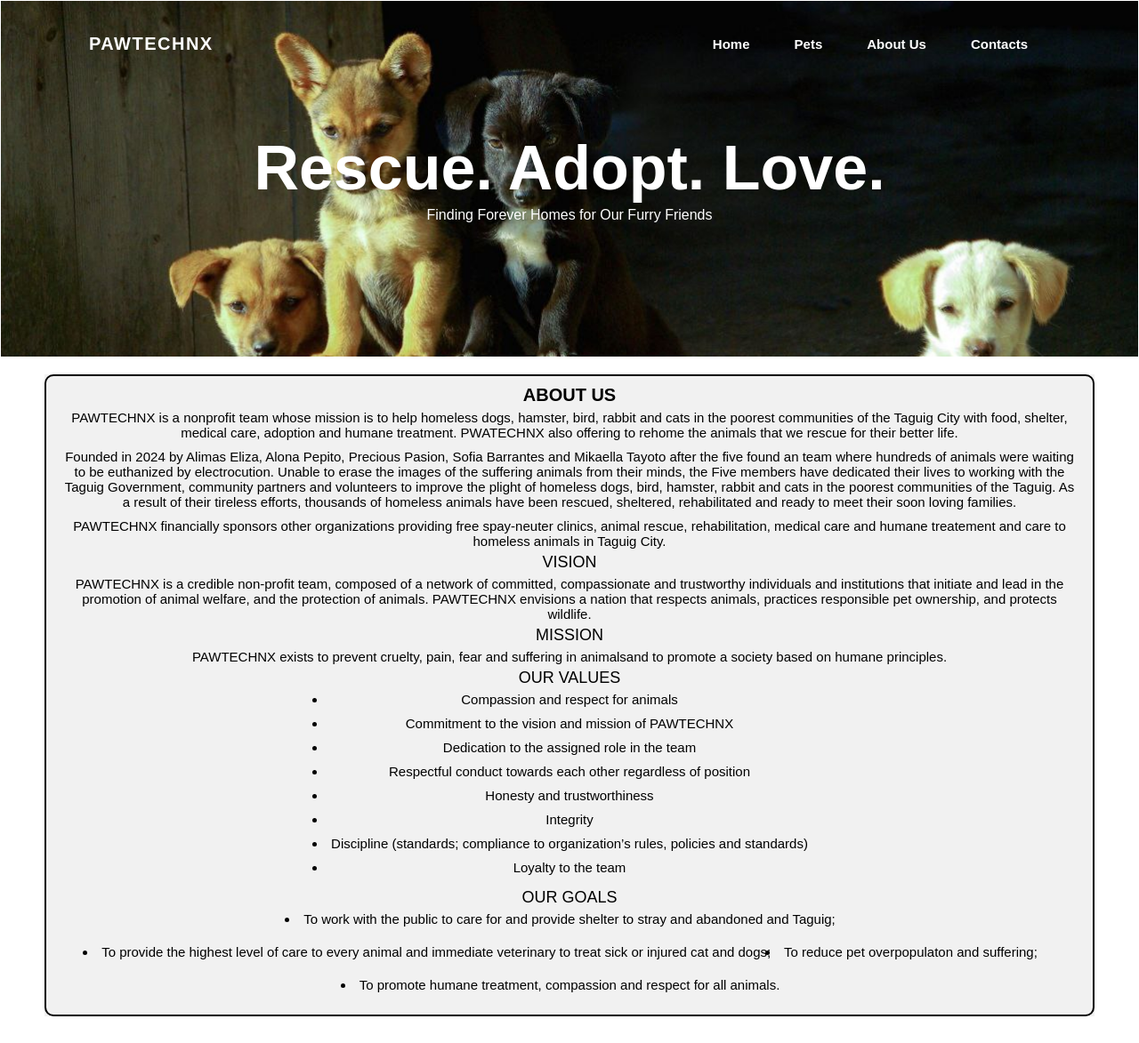
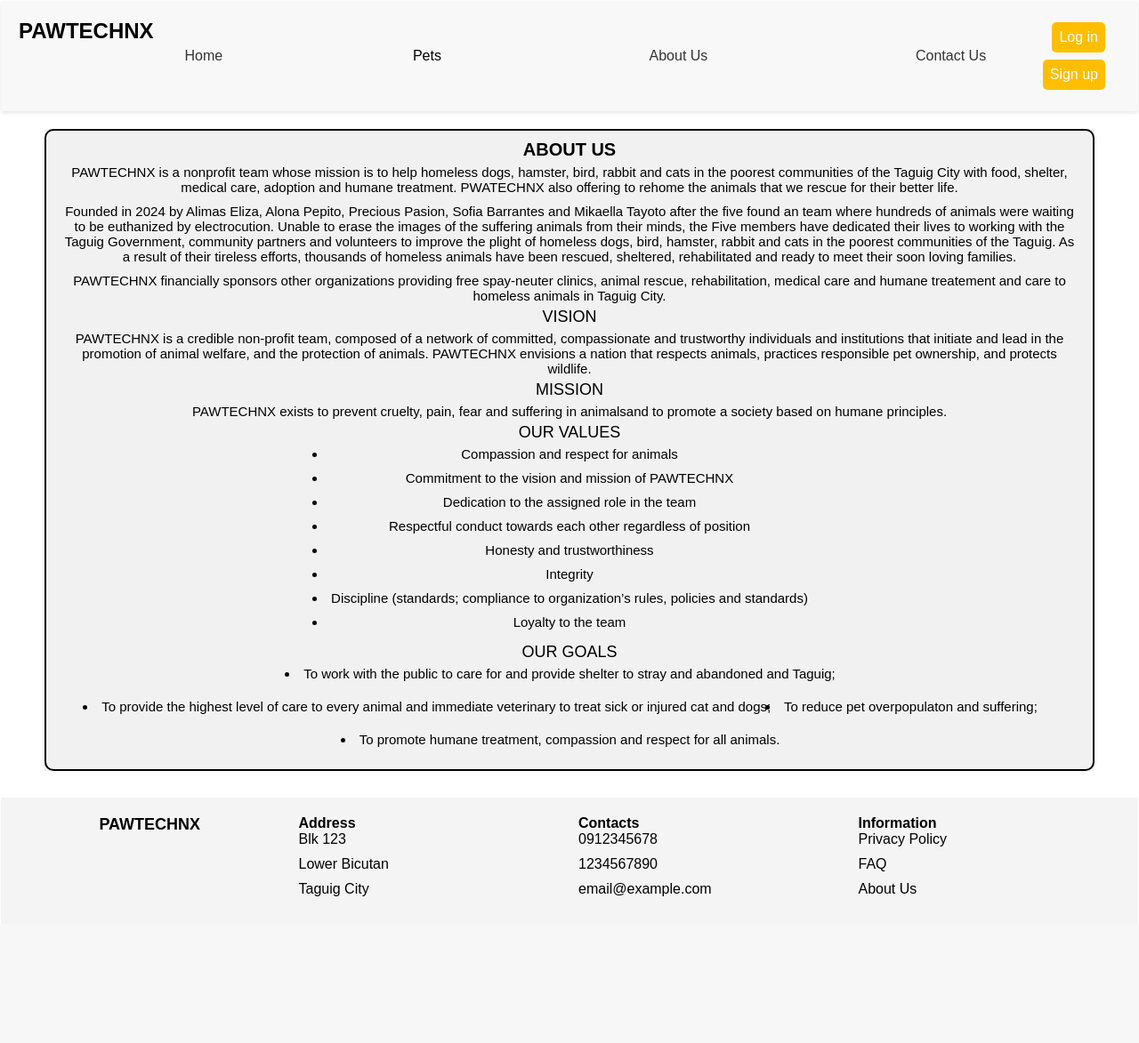
Before and after one commit to PUP-BSIT/project-tech_nx, a PHP site: page /about_us.html in a window 1280 px wide. Shown: the whole page at 89% size. After the commit the page ends 1008 px from the top, so only its background shows below. Run offline with PHP 8.4, Linux system fonts and the light colour scheme.

Commit message:
add changes

```diff
--- a/pawtechnx/about_us.html
+++ b/pawtechnx/about_us.html
@@ -1,93 +1,99 @@
 <!DOCTYPE html>
 <html lang="en">
   <head>
-    <meta charset="UTF-8">
-    <meta name="viewport" content="width=device-width, initial-scale=1.0">
-    <link rel="stylesheet" href="style_about_us.css">
+    <meta charset="UTF-8" />
+    <meta name="viewport" content="width=device-width, initial-scale=1.0" />
+    <link rel="stylesheet" href="style_about_us.css" />
     <title>About Us</title>
   </head>
   <body>
-  <div class="banner">
-    <div class="nav-bar">
-      <div class="logo">
-        <p>PAWTECHNX</p>
-      </div>
-      <ul>
-        <li><a href="home_page.html">Home</a></li>
-        <li><a href="pet_page.html">Pets</a></li>
-        <li><a href="about_us.html">About Us</a></li>
-        <li><a href="contacts.html">Contacts</a></li>
-      </ul>
-    </div>
-    <div class="banner-header">
-      <h1>Rescue. Adopt. Love.</h1>
-      <p>Finding Forever Homes for Our Furry Friends</p>
+    <div class="header">
+      <div class="title">PAWTECHNX</div>
+      <nav class="nav">
+        <a href="home_page.php">Home</a>
+        <div class="dropdown">
+          <button class="dropbtn">Pets</button>
+          <div class="dropdown-content">
+            <a href="cats.html">Cats</a>
+            <a href="dogs.html">Dogs</a>
+            <a href="rabbits.html">Rabbits</a>
+            <a href="hamsters.html">Hamsters</a>
           </div>
         </div>
-
+        <a href="about_us.html">About Us</a>
+        <a href="contacts.html">Contact Us</a>
+      </nav>
+      <div class="register">
+        <button><a href="./Login.html">Log in</a></button>
+        <button><a href="./Registration.html">Sign up</a></button>
+      </div>
+    </div>
     <div class="container">
       <div class="us">
         <div class="about">
           <div class="about-1">
             <h1>ABOUT US</h1>
-            <p>PAWTECHNX is a nonprofit team whose mission is to help homeless
-                dogs, hamster, bird, rabbit and cats in the poorest communities
-                of the Taguig City with food, shelter, medical care, adoption
-                and humane treatment. PWATECHNX also offering to rehome the
-                animals that we rescue for their better life.</p>
+            <p>
+              PAWTECHNX is a nonprofit team whose mission is to help homeless
+              dogs, hamster, bird, rabbit and cats in the poorest communities of
+              the Taguig City with food, shelter, medical care, adoption and
+              humane treatment. PWATECHNX also offering to rehome the animals
+              that we rescue for their better life.
+            </p>
 
-            <p> Founded in 2024 by Alimas Eliza, Alona Pepito, Precious Pasion,
-                Sofia Barrantes and Mikaella Tayoto after the five found an
-                team where hundreds of animals were waiting to be euthanized
-                by electrocution. Unable to erase the images of the suffering
-                animals from their minds, the Five members have dedicated
-                their lives to working with the Taguig Government, community
-                partners and volunteers to improve the plight of homeless
-                dogs, bird, hamster, rabbit and cats in the poorest
-                communities of the Taguig. As a result of their tireless
-                efforts, thousands of homeless animals have been rescued,
-                sheltered, rehabilitated and ready to meet their soon loving
-                families. </p>
+            <p>
+              Founded in 2024 by Alimas Eliza, Alona Pepito, Precious Pasion,
+              Sofia Barrantes and Mikaella Tayoto after the five found an team
+              where hundreds of animals were waiting to be euthanized by
+              electrocution. Unable to erase the images of the suffering animals
+              from their minds, the Five members have dedicated their lives to
+              working with the Taguig Government, community partners and
+              volunteers to improve the plight of homeless dogs, bird, hamster,
+              rabbit and cats in the poorest communities of the Taguig. As a
+              result of their tireless efforts, thousands of homeless animals
+              have been rescued, sheltered, rehabilitated and ready to meet
+              their soon loving families.
+            </p>
 
-            <p> PAWTECHNX financially sponsors other organizations providing
-                free spay-neuter clinics, animal rescue, rehabilitation,
-                medical care and humane treatement and care to homeless
-                animals in Taguig City.</p>
+            <p>
+              PAWTECHNX financially sponsors other organizations providing free
+              spay-neuter clinics, animal rescue, rehabilitation, medical care
+              and humane treatement and care to homeless animals in Taguig City.
+            </p>
           </div>
-
           <div class="vision">
             <h3>VISION</h3>
-                        <p>PAWTECHNX is a credible non-profit team, composed
-                            of a network of committed, compassionate and
-                            trustworthy individuals and institutions that
-                            initiate and lead in the promotion of animal
-                             welfare, and the protection of animals.
-                              PAWTECHNX envisions a nation that respects
-                              animals, practices responsible pet ownership,
-                            and protects wildlife.</p>
+            <p>
+              PAWTECHNX is a credible non-profit team, composed of a network of
+              committed, compassionate and trustworthy individuals and
+              institutions that initiate and lead in the promotion of animal
+              welfare, and the protection of animals. PAWTECHNX envisions a
+              nation that respects animals, practices responsible pet ownership,
+              and protects wildlife.
+            </p>
           </div>
-
-
           <div class="mission">
             <h3>MISSION</h3>
-                        <p>PAWTECHNX exists to prevent cruelty, pain, fear
-                            and suffering in animalsand to promote a society
-                            based on humane principles.</p>
+            <p>
+              PAWTECHNX exists to prevent cruelty, pain, fear and suffering in
+              animalsand to promote a society based on humane principles.
+            </p>
           </div>
-
           <div class="values">
             <h3>OUR VALUES</h3>
             <ul class="val">
               <li>Compassion and respect for animals</li>
-                         <li>Commitment to the vision and mission of PAWTECHNX
+              <li>Commitment to the vision and mission of PAWTECHNX</li>
+              <li>Dedication to the assigned role in the team</li>
+              <li>
+                Respectful conduct towards each other regardless of position
               </li>
-                         <li>Dedication to the assigned role in the team</li>
-                         <li>Respectful conduct towards each other regardless
-                            of position</li>
               <li>Honesty and trustworthiness</li>
               <li>Integrity</li>
-                         <li>Discipline (standards; compliance to
-                            organization’s rules, policies and standards)</li>
+              <li>
+                Discipline (standards; compliance to organization’s rules,
+                policies and standards)
+              </li>
               <li>Loyalty to the team</li>
             </ul>
           </div>
@@ -96,15 +102,17 @@
             <h3>OUR GOALS</h3>
             <ul>
               <div class="bullet">
-                            <li>To work with the public to care for and
-                                provide shelter to stray and abandoned and
-                                Taguig;</li>
+                <li>
+                  To work with the public to care for and provide shelter to
+                  stray and abandoned and Taguig;
+                </li>
               </div>
 
               <div class="bullet">
-                            <li>To provide the highest level of care to every
-                                animal and immediate veterinary to treat sick
-                                or injured cat and dogs;</li>
+                <li>
+                  To provide the highest level of care to every animal and
+                  immediate veterinary to treat sick or injured cat and dogs;
+                </li>
               </div>
 
               <div class="bullet">
@@ -112,8 +120,10 @@
               </div>
 
               <div class="bullet">
-                            <li>To promote humane treatment, compassion and
-                                respect for all animals.</li>
+                <li>
+                  To promote humane treatment, compassion and respect for all
+                  animals.
+                </li>
               </div>
             </ul>
           </div>
@@ -121,5 +131,28 @@
       </div>
     </div>
 
+    <div class="footer">
+      <div class="logo">
+        <p>PAWTECHNX</p>
+      </div>
+      <div class="address">
+        <h4>Address</h4>
+        <p>Blk 123</p>
+        <p>Lower Bicutan</p>
+        <p>Taguig City</p>
+      </div>
+      <div class="contact">
+        <h4>Contacts</h4>
+        <p>0912345678</p>
+        <p>1234567890</p>
+        <p>email@example.com</p>
+      </div>
+      <div class="info">
+        <h4>Information</h4>
+        <p>Privacy Policy</p>
+        <p>FAQ</p>
+        <p>About Us</p>
+      </div>
+    </div>
   </body>
 </html>
--- a/pawtechnx/home_style.css
+++ b/pawtechnx/home_style.css
@@ -7,7 +7,7 @@
 
 .banner {
   width: 100%;
-  height: 50vh;
+  height: 70vh;
   background-image: url(pet_page/images/header.jpg);
   background-size: cover;
   background-position: center;
--- a/pawtechnx/pet_page/pet_details_template.html
+++ b/pawtechnx/pet_page/pet_details_template.html
@@ -24,7 +24,8 @@
         <p>Color:</p>
         <p>Description</p>
         <div class="button-container">
-          <button class="adopt-button">Adopt Me</button>
+          <button class="adopt-button">
+            <a href="../adoption_form.html"> Adopt Me </a></button>
         </div>
       </div>
     </div>
--- a/pawtechnx/style_about_us.css
+++ b/pawtechnx/style_about_us.css
@@ -5,65 +5,96 @@
   font-family: "Poppins", sans-serif;
 }
 
-.banner {
-  width: 100%;
-  height: 50vh;
-  background-image: url(images/header.jpg);
-  background-size: cover;
-  background-position: center;
-  position: relative;
+.header {
+  display: flex;
+  justify-content: space-between;
+  padding: 20px;
+  background-color: #f8f8f8;
+  box-shadow: 0 2px 4px rgba(0, 0, 0, 0.1);
 }
 
-.nav-bar {
+.title {
+  font-size: 24px;
+  font-weight: bold;
+}
+
+.nav {
   width: 90%;
   margin: auto;
-  padding: 35px;
+  padding: 15px;
   display: flex;
   justify-content: space-between;
   align-items: center;
-  font-weight: 900;
+  font-weight: 50;
 }
 
-.logo {
-  font-size: 20px;
-  font-weight: bold;
-  color: white;
-  letter-spacing: 1.5px;
-  cursor: pointer;
+.nav a {
+  margin-left: 20px;
+  text-decoration: none;
+  color: #333;
+  font-size: 16px;
 }
 
-.nav-bar ul {
-  display: flex;
-  margin-left: auto;
+.nav a:hover {
+  text-decoration: underline;
 }
 
-.nav-bar ul li {
-  list-style: none;
-  margin: 0 20px;
+.dropbtn {
+  background: none;
+  border: none;
+  color: black;
+  font-size: 16px;
+  cursor: pointer;
+  outline: none;
+  padding: 0;
+  margin: 0;
 }
 
-.nav-bar ul li a {
+.dropdown-content {
+  display: none;
+  position: absolute;
+  top: 100%;
+  left: 0;
+  background-color: orange;
+  min-width: 160px;
+  box-shadow: 0px 8px 16px rgba(0,0,0,0.2);
+  z-index: 1;
+}
+
+.dropdown-content a {
+  color: black;
+  padding: 12px 16px;
+  text-decoration: none;
+  display: block;
+}
+
+.register {
+  text-align: right;
+  padding-right: 15px;
+}
+
+button {
+  padding: 8px;
+  background-color: #FFBE00;
+  border: none;
+  color: white;
+  text-align: center;
+  text-decoration: none;
+  display: inline-block;
+  font-size: 16px;
+  margin: 4px 2px;
+  cursor: pointer;
+  border-radius: 5px;
+  transition-duration: 0.4s;
+}
+
+button a {
   text-decoration: none;
   color: white;
 }
 
-.banner-header {
-  width: 100%;
-  position: absolute;
-  top: 50%;
-  left: 50%;
-  transform: translate(-50%, -50%);
-  text-align: center;
-  color: white;
-}
-
-.banner-header h1 {
-  font-size: 70px;
-}
-
-.banner-header p {
-  font-weight: 100;
-  line-height: 25px;
+button:hover {
+  background-color: #b69020;
 }
 
 
@@ -132,6 +163,31 @@ h3 {
     margin-bottom: 10px;
 }
 
+.footer {
+  background-color: #f4f4f4;
+  padding: 20px;
+  display: flex;
+  flex-wrap: wrap;
+  justify-content: space-between;
+  align-items: flex-start;
+  gap: 20px;
+}
+
+.footer div {
+  flex: 1;
+  min-width: 150px;
+}
+
+.footer p {
+  margin-bottom: 10px;
+}
+
+.footer .logo {
+  text-align: center;
+  font-weight: bold;
+  font-size: 18px;
+}
+
 @media screen and (max-width) {
     .container {
         width: 50%;
```
Also changed, not shown: pawtechnx/cats.html (added, +11 -0 lines), pawtechnx/dogs.html (added, +11 -0 lines), pawtechnx/hamsters.html (added, +11 -0 lines), pawtechnx/home_page.html (+9 -9 lines), pawtechnx/rabbits.html (added, +11 -0 lines). Lines whose indentation alone changed are shown as unchanged.
